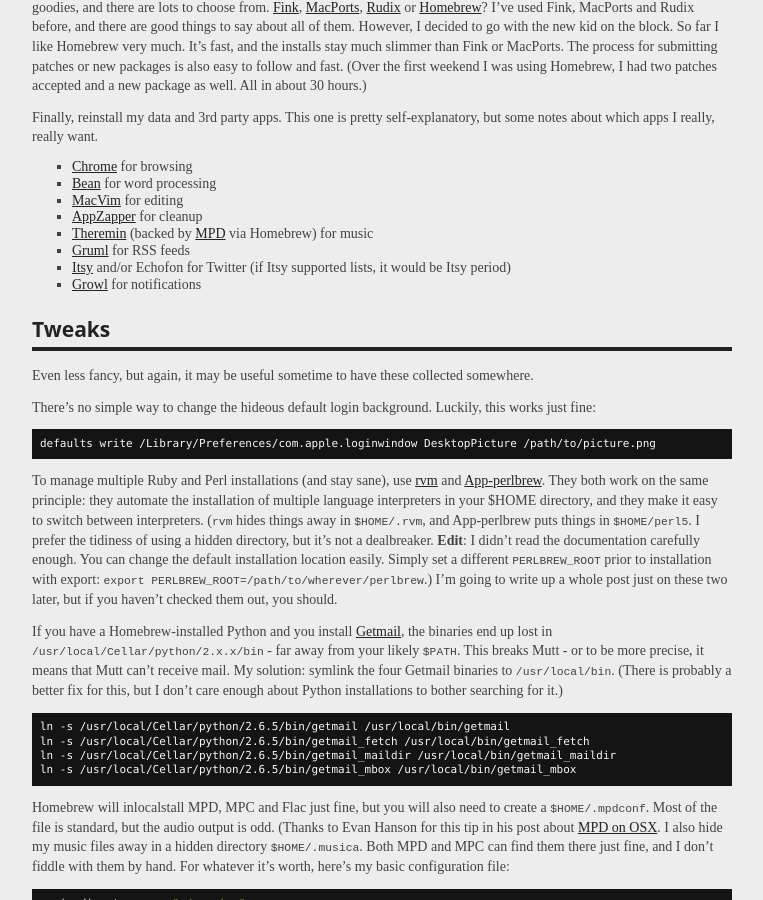
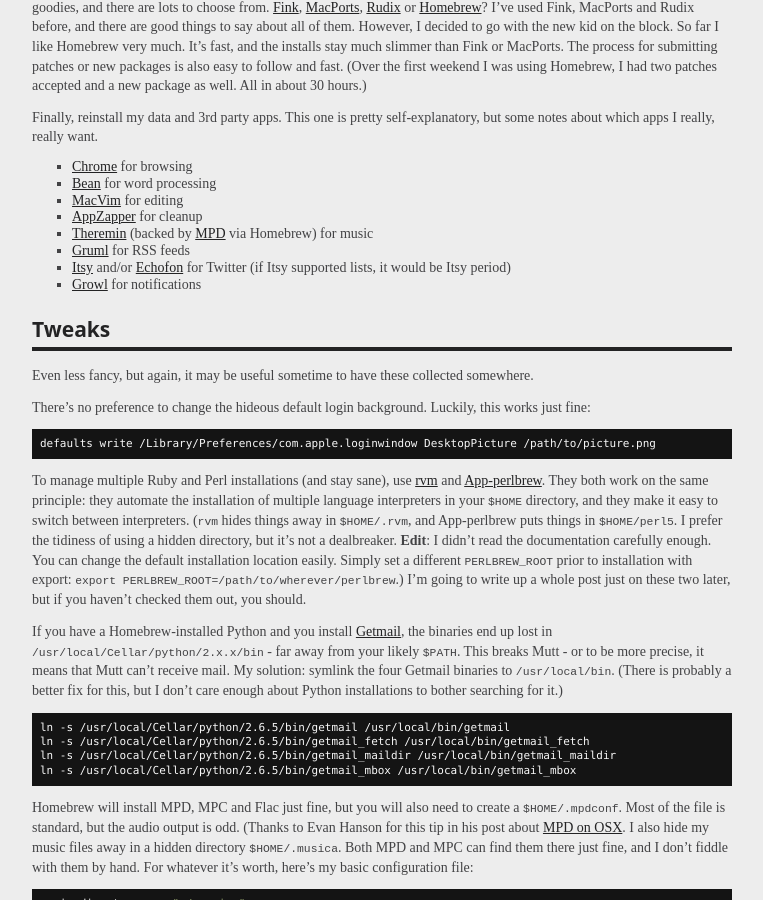
Before and after one commit to strogo/ithaca, a Jekyll site: the page built from _posts/2010-05-23-upgrade-osx.md, in a window 1280 px wide and 900 px high, scrolled down 596 px. Shown: the whole window, without its empty margins (258-1021 px from the left). Built offline with Jekyll 4.4.1, drawn with Linux system fonts in a browser that asks for light colours; Markdown is read by kramdown in place of the engine named in the settings; comment, search, counter and statistics services are not loaded.

Commit message:
Various typos and tweaks

```diff
--- a/_posts/2010-05-23-upgrade-osx.md
+++ b/_posts/2010-05-23-upgrade-osx.md
@@ -29,18 +29,18 @@ Finally, reinstall my data and 3rd party apps. This one is pretty self-explanato
 + [AppZapper][appzapper] for cleanup
 + [Theremin][theremin] (backed by [MPD][mpd] via Homebrew) for music
 + [Gruml][gruml] for RSS feeds
-+ [Itsy][itsy] and/or Echofon for Twitter (if Itsy supported lists, it would be Itsy period)
++ [Itsy][itsy] and/or [Echofon][echofon] for Twitter (if Itsy supported lists, it would be Itsy period)
 + [Growl][growl] for notifications
 
 ## Tweaks
 
 Even less fancy, but again, it may be useful sometime to have these collected somewhere.
 
-There's no simple way to change the hideous default login background. Luckily, this works just fine:
+There's no preference to change the hideous default login background. Luckily, this works just fine:
 
 <pre class="textmate-source"><span class="source source_shell">defaults write /Library/Preferences/com.apple.loginwindow DesktopPicture /path/to/picture.png</span></pre>
 
-To manage multiple Ruby and Perl installations (and stay sane), use [rvm][rvm] and [App-perlbrew][perlbrew]. They both work on the same principle: they automate the installation of multiple language interpreters in your $HOME directory, and they make it easy to switch between interpreters. (`rvm` hides things away in `$HOME/.rvm`, and App-perlbrew puts things in `$HOME/perl5`. I prefer the tidiness of using a hidden directory, but it's not a dealbreaker. __Edit__: I didn't read the documentation carefully enough. You can change the default installation location easily. Simply set a different `PERLBREW_ROOT` prior to installation with export: `export PERLBREW_ROOT=/path/to/wherever/perlbrew`.) I'm going to write up a whole post just on these two later, but if you haven't checked them out, you should.
+To manage multiple Ruby and Perl installations (and stay sane), use [rvm][rvm] and [App-perlbrew][perlbrew]. They both work on the same principle: they automate the installation of multiple language interpreters in your `$HOME` directory, and they make it easy to switch between interpreters. (`rvm` hides things away in `$HOME/.rvm`, and App-perlbrew puts things in `$HOME/perl5`. I prefer the tidiness of using a hidden directory, but it's not a dealbreaker. __Edit__: I didn't read the documentation carefully enough. You can change the default installation location easily. Simply set a different `PERLBREW_ROOT` prior to installation with export: `export PERLBREW_ROOT=/path/to/wherever/perlbrew`.) I'm going to write up a whole post just on these two later, but if you haven't checked them out, you should.
 
 If you have a Homebrew-installed Python and you install [Getmail][getmail], the binaries end up lost in `/usr/local/Cellar/python/2.x.x/bin` - far away from your likely `$PATH`. This breaks Mutt - or to be more precise, it means that Mutt can't receive mail. My solution: symlink the four Getmail binaries to `/usr/local/bin`. (There is probably a better fix for this, but I don't care enough about Python installations to bother searching for it.)
 
@@ -49,7 +49,7 @@ ln -s /usr/local/Cellar/python/2.6.5/bin/getmail_fetch /usr/local/bin/getmail_fe
 ln -s /usr/local/Cellar/python/2.6.5/bin/getmail_maildir /usr/local/bin/getmail_maildir
 ln -s /usr/local/Cellar/python/2.6.5/bin/getmail_mbox /usr/local/bin/getmail_mbox</span></pre>
 
-Homebrew will inlocalstall MPD, MPC and Flac just fine, but you will also need to create a `$HOME/.mpdconf`. Most of the file is standard, but the audio output is odd. (Thanks to Evan Hanson for this tip in his post about [MPD on OSX](http://evanhanson.com/2010/03/22/mpd-on-os-x/). I also hide my music files away in a hidden directory `$HOME/.musica`. Both MPD and MPC can find them there just fine, and I don't fiddle with them by hand. For whatever it's worth, here's my basic configuration file:
+Homebrew will install MPD, MPC and Flac just fine, but you will also need to create a `$HOME/.mpdconf`. Most of the file is standard, but the audio output is odd. (Thanks to Evan Hanson for this tip in his post about [MPD on OSX](http://evanhanson.com/2010/03/22/mpd-on-os-x/). I also hide my music files away in a hidden directory `$HOME/.musica`. Both MPD and MPC can find them there just fine, and I don't fiddle with them by hand. For whatever it's worth, here's my basic configuration file:
 
 <pre class="textmate-source"><span class="source source_shell">music_directory     <span class="string string_quoted string_quoted_double string_quoted_double_shell"><span class="punctuation punctuation_definition punctuation_definition_string punctuation_definition_string_begin punctuation_definition_string_begin_shell">"</span>~/.musica<span class="punctuation punctuation_definition punctuation_definition_string punctuation_definition_string_end punctuation_definition_string_end_shell">"</span></span>
 playlist_directory  <span class="string string_quoted string_quoted_double string_quoted_double_shell"><span class="punctuation punctuation_definition punctuation_definition_string punctuation_definition_string_begin punctuation_definition_string_begin_shell">"</span>~/.mpd/playlists<span class="punctuation punctuation_definition punctuation_definition_string punctuation_definition_string_end punctuation_definition_string_end_shell">"</span></span>
```
Also changed, not shown: other parts of _posts/2010-05-23-upgrade-osx.md (+1 -0 lines).
